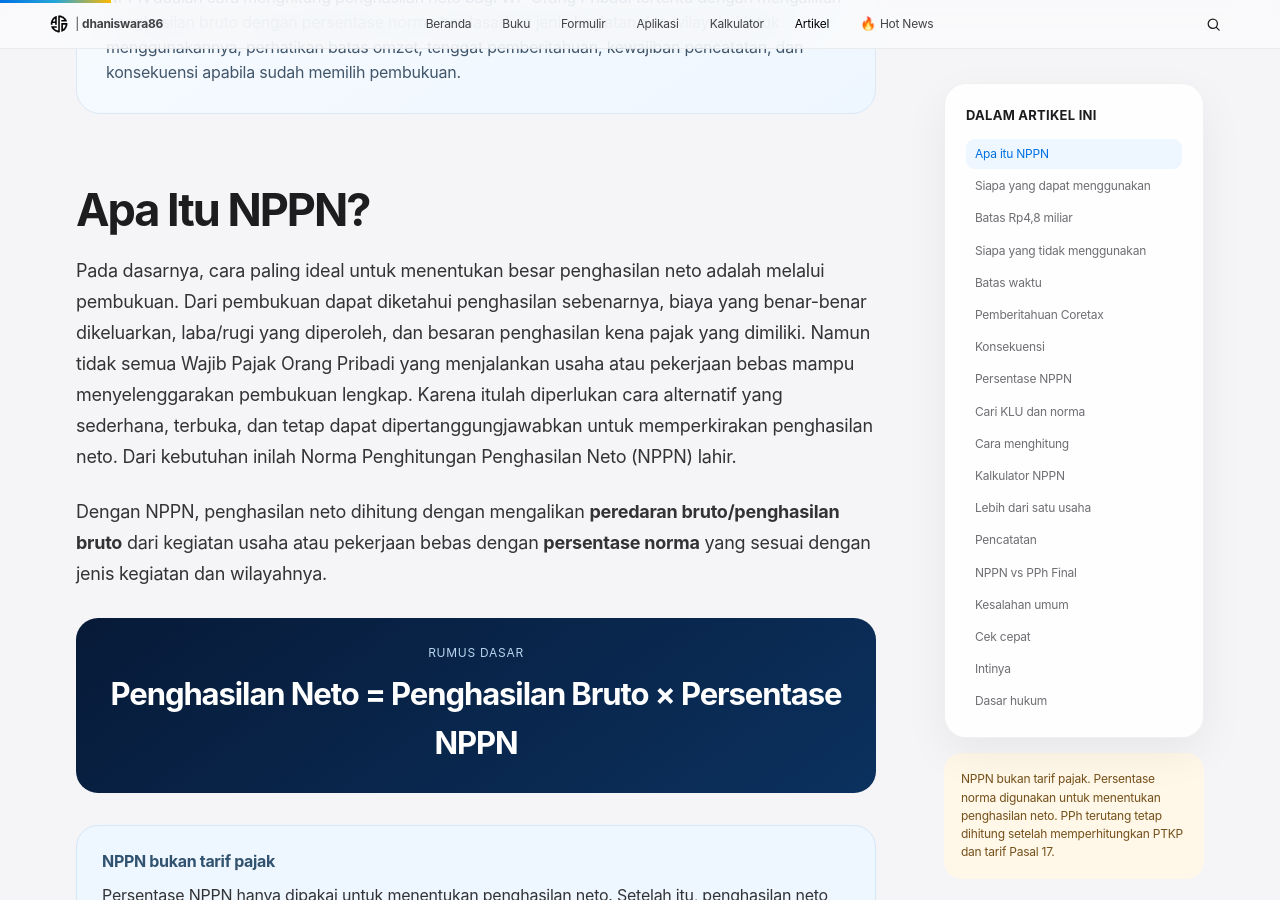
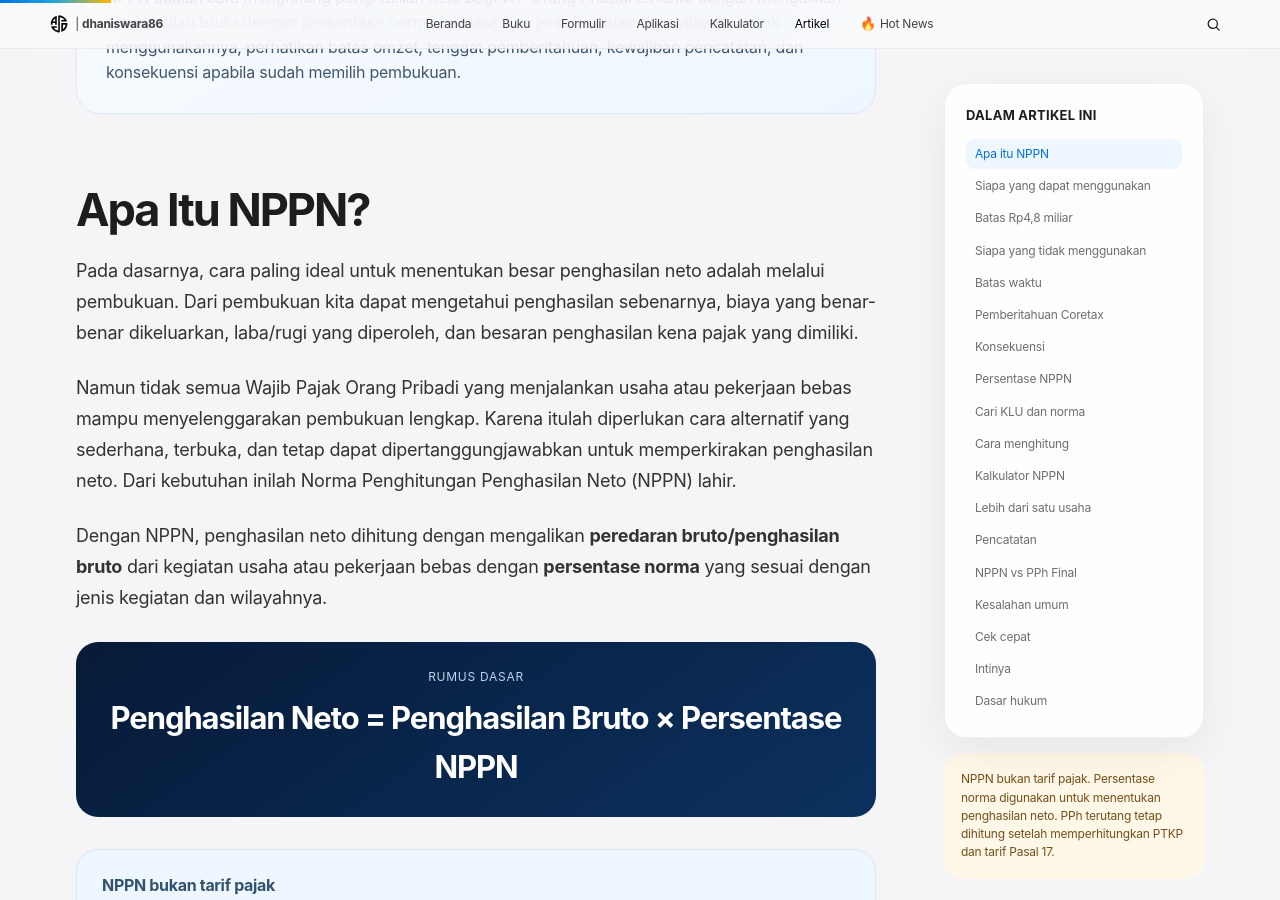
Before and after one commit to dhaniswara86/dhaniswara86.github.io, a Jekyll site: the page built from _artikel/nppn.md, in a window 1280 px wide and 900 px high, scrolled down 1430 px. Built offline with Jekyll 4.4.1, drawn with Linux system fonts in a browser that asks for light colours.

Commit message:
Fix paragraph formatting in nppn.md

```diff
--- a/_artikel/nppn.md
+++ b/_artikel/nppn.md
@@ -65,9 +65,9 @@
 <h2>Apa Itu NPPN?</h2>
 
 <p>
-Pada dasarnya, cara paling ideal untuk menentukan besar penghasilan neto adalah melalui pembukuan. Dari pembukuan dapat diketahui penghasilan sebenarnya, biaya yang benar-benar dikeluarkan, laba/rugi yang diperoleh, dan besaran penghasilan kena pajak yang dimiliki.
+Pada dasarnya, cara paling ideal untuk menentukan besar penghasilan neto adalah melalui pembukuan. Dari pembukuan kita dapat mengetahui penghasilan sebenarnya, biaya yang benar-benar dikeluarkan, laba/rugi yang diperoleh, dan besaran penghasilan kena pajak yang dimiliki. </p>
 
-Namun tidak semua Wajib Pajak Orang Pribadi yang menjalankan usaha atau pekerjaan bebas mampu menyelenggarakan pembukuan lengkap. Karena itulah diperlukan cara alternatif yang sederhana, terbuka, dan tetap dapat dipertanggungjawabkan untuk memperkirakan penghasilan neto. Dari kebutuhan inilah Norma Penghitungan Penghasilan Neto (NPPN) lahir. </p>
+<p> Namun tidak semua Wajib Pajak Orang Pribadi yang menjalankan usaha atau pekerjaan bebas mampu menyelenggarakan pembukuan lengkap. Karena itulah diperlukan cara alternatif yang sederhana, terbuka, dan tetap dapat dipertanggungjawabkan untuk memperkirakan penghasilan neto. Dari kebutuhan inilah Norma Penghitungan Penghasilan Neto (NPPN) lahir. </p>
 
 <p>
 Dengan NPPN, penghasilan neto dihitung dengan mengalikan <strong>peredaran bruto/penghasilan bruto</strong> dari kegiatan usaha atau pekerjaan bebas dengan <strong>persentase norma</strong> yang sesuai dengan jenis kegiatan dan wilayahnya.
```
